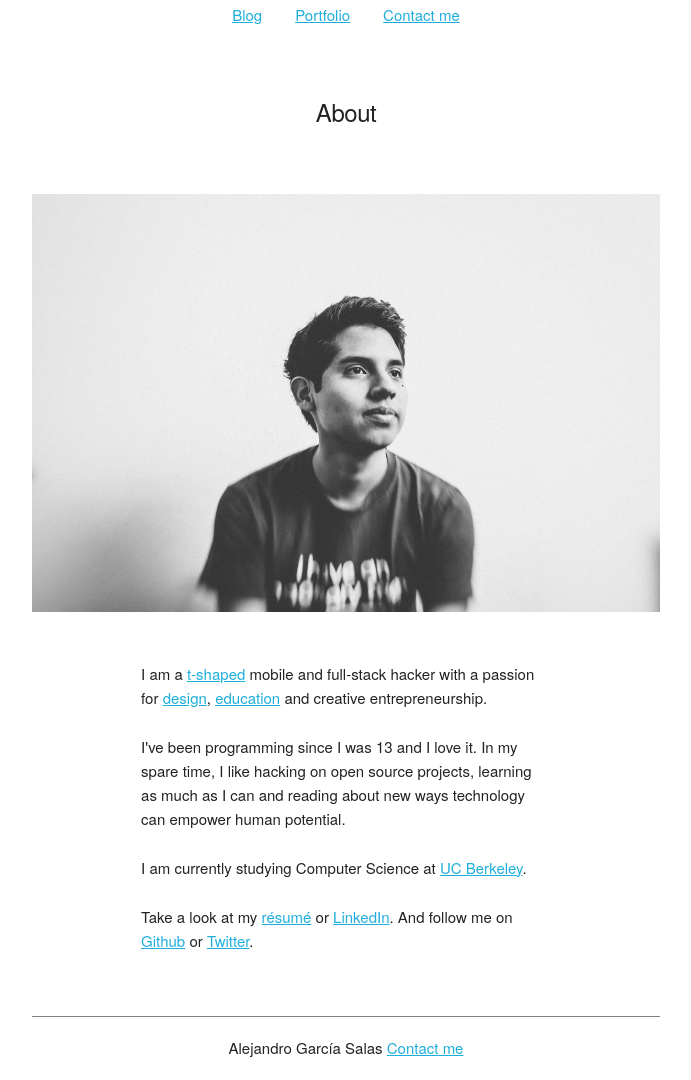
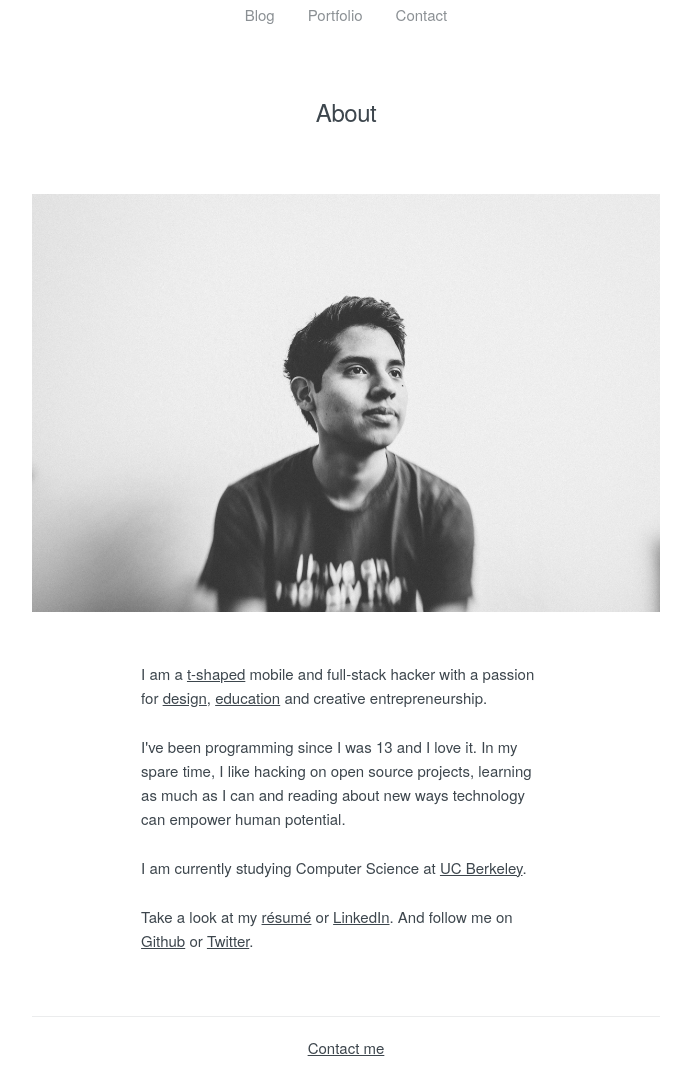
Before and after one commit to alejandrogarciasalas/alejandrogarciasalas.github.io, a plain HTML site: page index.html in a window 1280 px wide. Shown: the part 112-1192 px from the top of the page, without its empty margins (294-985 px from the left). Drawn offline with Linux system fonts and the light colour scheme.

Commit message:
tweak colors

```diff
--- a/css/custom.css
+++ b/css/custom.css
@@ -1,5 +1,10 @@
-nav{
-	margin-top: 1%;
+
+nav a{
+	text-decoration: none;
+	color: rgba(61,70,77,0.6);
+}
+nav a:hover{
+	color: #3d464d;
 }
 
 nav a:not(:first-child){
@@ -7,12 +12,16 @@ nav a:not(:first-child){
 }
 
 footer{
+	color: #3d464d;
+}
+
+footer a{
 }
 
 .footer-decoration{
 	padding-top: 2%;
 	padding-bottom: 2%;
-	border-top: 1px solid grey;
+	border-top: 1px solid rgba(61,70,77,0.1);
 }
 
 .text-center{
--- a/css/skeleton.css
+++ b/css/skeleton.css
@@ -125,7 +125,7 @@ body {
   line-height: 1.6;
   font-weight: 400;
   font-family: "nimbus-sans", "HelveticaNeue", "Helvetica Neue", Helvetica, Arial, sans-serif;
-  color: #222; }
+  color: #3d464d; }
 
 
 /* Typography
@@ -158,9 +158,9 @@ p {
 /* Links
 –––––––––––––––––––––––––––––––––––––––––––––––––– */
 a {
-  color: #1EAEDB; }
+  color: #3d464d; }
 a:hover {
-  color: #0FA0CE; }
+  color: #0064DC; }
 
 
 /* Buttons
--- a/index.html
+++ b/index.html
@@ -39,7 +39,7 @@
         <nav>
           <a href="">Blog</a>
           <a href="">Portfolio</a>
-          <a href="">Contact me</a>
+          <a href="">Contact</a>
         </nav>
     </header>
     <main>
@@ -64,7 +64,7 @@
     </main>
     <footer class="text-center" style="margin-top: 4%; margin-bottom: 7%;">
       <div class="class offset-by-two eight columns footer-decoration">
-        Alejandro García Salas <a href="">Contact me</a>
+          <a href="">Contact me</a>
         </div>
     </footer>
   </div>
```
